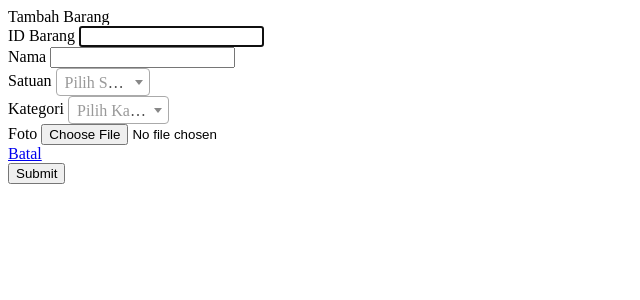
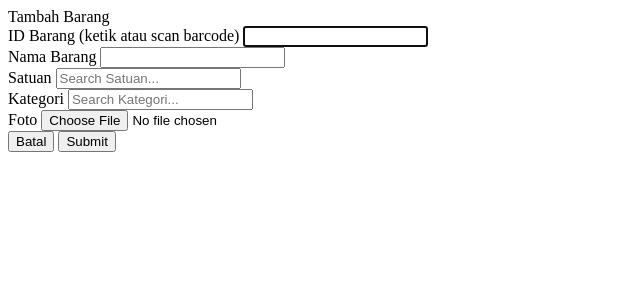
Before and after one commit to BBT-group/AplikasiGudangOlean7.4, a CodeIgniter 4 app: template app/Views/v_tambah_barang_scan.php in a window 1280 px wide. Shown: the top 300 px of the page, without its empty margins (0-640 px from the left). Run offline with PHP 8.4 and a stand-in for CodeIgniter, Linux system fonts and the light colour scheme; the template is opened without the code that fills it, so the values that code supplies are empty; some libraries are stand-ins or nearby versions.

Commit message:
no message

```diff
--- a/app/Controllers/Inventaris.php
+++ b/app/Controllers/Inventaris.php
@@ -107,7 +107,6 @@ class Inventaris extends BaseController
         $dataLama = $this->inventarisModel->getById($this->request->getVar('id_inventaris'))->first();
         if ($file->isValid() && !$file->hasMoved()) {
             $newName = $file->getRandomName();
-            $file->move(ROOTPATH . 'public/uploads/', $newName);
             $foto_path = 'uploads/' . $newName;
         } else {
             $foto_path =  $dataLama['foto'];
--- a/app/Views/v_inventaris.php
+++ b/app/Views/v_inventaris.php
@@ -22,7 +22,7 @@
                         <tr>
                             <th>No</th>
                             <th>ID Inventaris</th>
-                            <th>Nama</th>
+                            <th>Nama Inventaris</th>
                             <th>Stok</th>
                             <th>Detail</th>
                         </tr>
--- a/app/Views/v_stok.php
+++ b/app/Views/v_stok.php
@@ -21,7 +21,7 @@
                                         <tr>
                                             <th>No</th>
                                             <th>ID Barang</th>
-                                            <th>Nama</th>
+                                            <th>Nama Barang</th>
                                             <th>Stok</th>
                                             <th>Satuan</th>
                                             <th>Detail</th>
--- a/app/Views/v_tambah_barang.php
+++ b/app/Views/v_tambah_barang.php
@@ -26,7 +26,7 @@
                                                                                                                                                             } ?>">
                                                 </div>
                                                 <div class="form-group">
-                                                    <label for="nama">Nama</label>
+                                                    <label for="nama">Nama Barang</label>
                                                     <input type="text" class="form-control" id="nama" name="nama" required maxlength="45" value="<?= old('nama') ?? '' ?>">
                                                 </div>
                                                 <div class="form-group position-relative">
--- a/app/Views/v_tambah_barang_scan.php
+++ b/app/Views/v_tambah_barang_scan.php
@@ -1,6 +1,9 @@
-                <!-- Begin Page Content --><?php ($validation) ?>
+                <!-- Begin Page Content -->
                 <div class="container-fluid">
                     <!-- Content Row -->
+                    <?php
+                    echo $validation;
+                    ?>
                     <div class="row">
                         <div class="col-lg-12">
                             <div class="card mb-4">
@@ -13,41 +16,32 @@
                                         <div class="row">
                                             <div class="col">
                                                 <div class="form-group">
-                                                    <label for="id_barang">ID Barang</label>
-                                                    <input type="text" class="form-control <?= (array_key_exists('id_barang', $validation)) ? 'is-invalid' : ''; ?>" id="id_barang" name="id_barang" autofocus value="<?php if (old('id_barang') != null) {
+                                                    <label for="id_barang">ID Barang (ketik atau scan barcode)</label>
+                                                    <input type="text" class="form-control barcode-input" id="id_barang" name="id_barang" autofocus value="<?php if (old('id_barang') != null) {
                                                                                                                                                                 echo old('id_barang');
                                                                                                                                                             } elseif (session()->get('id_temp')) {
                                                                                                                                                                 echo session()->get('id_temp');
                                                                                                                                                             } else {
                                                                                                                                                                 '';
                                                                                                                                                             } ?>">
-                                                    <?php if (array_key_exists('id_barang', $validation)): ?>
-                                                        <div class="invalid-feedback">
-                                                            <?= $validation['id_barang'] ?>
-                                                        </div>
-                                                    <?php endif; ?>
                                                 </div>
                                                 <div class="form-group">
-                                                    <label for="nama">Nama</label>
+                                                    <label for="nama">Nama Barang</label>
                                                     <input type="text" class="form-control" id="nama" name="nama" required maxlength="45" value="<?= old('nama') ?? '' ?>">
                                                 </div>
-                                                <div class="form-group">
-                                                    <label for="satuan">Satuan</label>
-                                                    <select class="form-control" id="id_satuan" name="id_satuan" style="display: block;" required list="item-list" maxlength="15" value="<?= old('id_satuan') ?? '' ?>">
-                                                        <option value="">Pilih Satuan</option>
-                                                        <?php foreach ($satuan as $sat) : ?>
-                                                            <option value="<?= $sat['nama_satuan']; ?>"><?= $sat['nama_satuan']; ?></option>
-                                                        <?php endforeach; ?>
-                                                    </select>
+                                                <div class="form-group position-relative">
+                                                    <label for="satuan-input">Satuan</label>
+                                                    <input type="text" id="satuan-input" name="id_satuan" required class="form-control dropdown-input"
+                                                        data-target="satuan-results" data-field="nama_satuan"
+                                                        placeholder="Search Satuan..." autocomplete="off">
+                                                    <div id="satuan-results" class="dropdown-menu"></div>
                                                 </div>
-                                                <div class="form-group">
-                                                    <label for="id_kategori">Kategori</label>
-                                                    <select class="form-control" id="id_kategori" name="id_kategori" required list="item-list" maxlength="15" value="<?= old('id_kategori') ?? '' ?>">
-                                                        <option value="">Pilih Kategori</option>
-                                                        <?php foreach ($kategori as $kat) : ?>
-                                                            <option value="<?= $kat['nama_kategori']; ?>"><?= $kat['nama_kategori']; ?></option>
-                                                        <?php endforeach; ?>
-                                                    </select>
+                                                <div class="form-group position-relative mt-3">
+                                                    <label for="kategori-input">Kategori</label>
+                                                    <input type="text" id="kategori-input" name="id_kategori" required class="form-control dropdown-input"
+                                                        data-target="kategori-results" data-field="nama_kategori"
+                                                        placeholder="Search Kategori..." autocomplete="off">
+                                                    <div id="kategori-results" class="dropdown-menu"></div>
                                                 </div>
                                                 <div class="form-group">
                                                     <label for="foto">Foto</label>
@@ -55,10 +49,8 @@
                                                 </div>
                                             </div>
                                         </div>
-                                        <div class="row">
-                                            <div class="col-md-1"><a class="btn btn-danger btn-user btn-block" href="<?php echo base_url('barang_masuk') ?>">Batal</a></div>
-                                            <div class="col-md-11"><button type="submit" class="btn btn-primary">Submit</button></div>
-                                        </div>
+                                        <button class="btn btn-secondary" onclick="history.back()">Batal</button>
+                                        <button type="submit" class="btn btn-primary">Submit</button>
                                     </form>
                                 </div>
                             </div>
@@ -97,6 +89,52 @@
 
                 <link href="https://cdn.jsdelivr.net/npm/select2@4.1.0-beta.1/dist/css/select2.min.css" rel="stylesheet" />
                 <script src="https://cdn.jsdelivr.net/npm/select2@4.1.0-beta.1/dist/js/select2.min.js"></script>
+                <script>
+                    // Example data for satuan and kategori
+                    const satuanData = <?= json_encode($satuan) ?>;
+                    const kategoriData = <?= json_encode($kategori) ?>;
+                    $(document).click(function(e) {
+                        $(".dropdown-menu").hide();
+                    });
+                    $(document).ready(function() {
+                        $('.dropdown-input').on('keyup', function() {
+                            const input = $(this); // Current input field
+                            const target = $('#' + input.data('target')); // Corresponding dropdown
+                            const field = input.data('field'); // Field to filter on (e.g., nama_satuan, nama_kategori)
+                            const query = input.val().toLowerCase();
+                            const data = input.attr('id') === 'satuan-input' ? satuanData : kategoriData; // Select dataset
+
+                            target.empty();
+
+                            if (query.length > 0) {
+                                let results = data.filter(item =>
+                                    item[field] && item[field].toLowerCase().includes(query)
+                                );
+
+                                if (results.length > 0) {
+                                    results.forEach(item => {
+                                        target.append(`<a href="#" class="dropdown-item">${item[field]}</a>`);
+                                    });
+                                    target.show();
+                                } else {
+                                    target.append('<span class="dropdown-item disabled">No results found</span>');
+                                    target.show();
+                                }
+                            } else {
+                                target.hide();
+                            }
+                        });
+
+                        // Event delegation for dropdown items
+                        $('.dropdown-menu').on('click', '.dropdown-item', function(e) {
+                            e.preventDefault();
+                            const selectedValue = $(this).text(); // Get the clicked item's text
+                            const targetInput = $(this).closest('.form-group').find('.dropdown-input');
+                            targetInput.val(selectedValue); // Set the input value
+                            $(this).closest('.dropdown-menu').hide(); // Hide the dropdown
+                        });
+                    });
+                </script>
 
                 <script>
                     $(document).ready(function() {
--- a/app/Views/v_tambah_inventaris.php
+++ b/app/Views/v_tambah_inventaris.php
@@ -23,7 +23,7 @@
                                                                                                                                                         } ?>">
                                                 </div>
                                                 <div class="form-group">
-                                                    <label for="nama_inventaris">Nama</label>
+                                                    <label for="nama_inventaris">Nama Alat</label>
                                                     <input type="text" class="form-control" id="nama_inventaris" name="nama_inventaris" required maxlength="45" value="<?= old('nama_inventaris') ?? '' ?>">
                                                 </div>
                                                 <div class="form-group">
--- a/app/Views/v_update_barang.php
+++ b/app/Views/v_update_barang.php
@@ -22,7 +22,7 @@
                                                     <input type="text" class="form-control" id="harga_beli" name="harga_beli" value="<?= $data['harga_beli'] ?>" hidden>
                                                 </div>
                                                 <div class="form-group">
-                                                    <label for="nama">Nama</label>
+                                                    <label for="nama">Nama Barang</label>
                                                     <input type="text" class="form-control " id="nama" name="nama" required maxlength="45" value="<?= $data['nama'] ?>">
                                                 </div>
                                                 <div class="form-group position-relative">
--- a/app/Views/v_update_inventaris.php
+++ b/app/Views/v_update_inventaris.php
@@ -21,7 +21,7 @@
                                                     <input type="text" class="form-control" id="harga_beli" name="harga_beli" value="<?= $alat['harga_beli'] ?>" hidden>
                                                 </div>
                                                 <div class="form-group">
-                                                    <label for="nama_inventaris">Nama</label>
+                                                    <label for="nama_inventaris">Nama Alat</label>
                                                     <input type="text" class="form-control  " id="nama_inventaris" name="nama_inventaris" required maxlength="45" value="<?= $alat['nama_inventaris'] ?>">
 
                                                 </div>
```
Also changed, not shown: app/Views/v_tambah_alat_scan.php (+5 -14 lines). Lines whose indentation alone changed are shown as unchanged.
